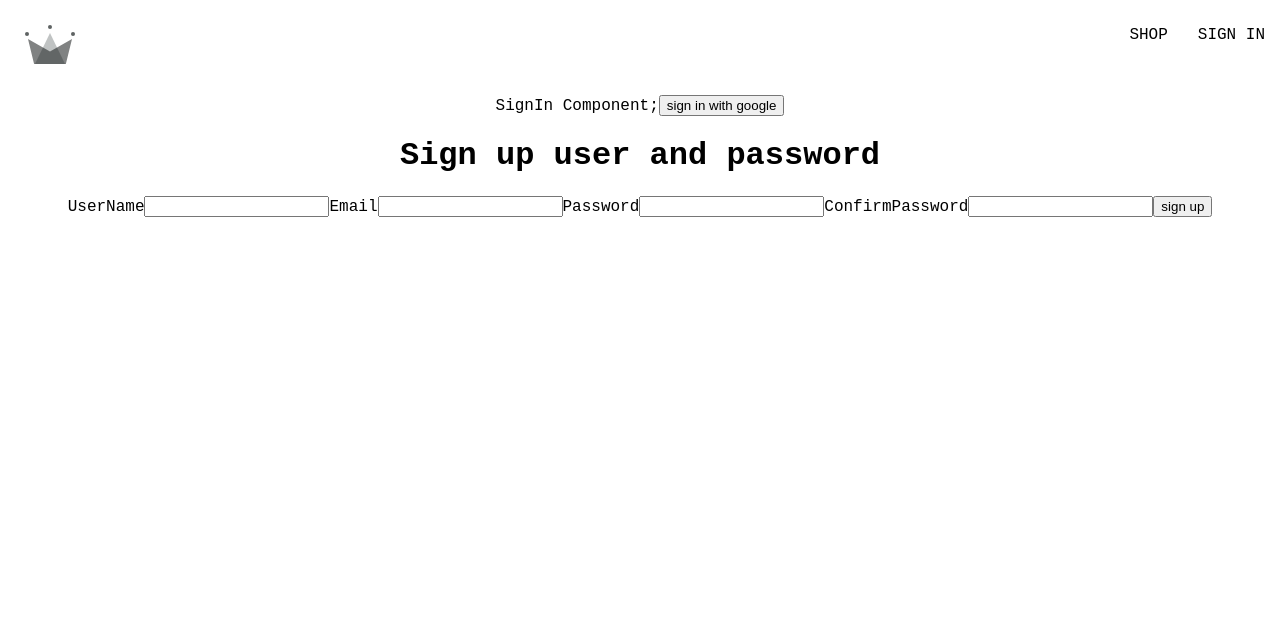
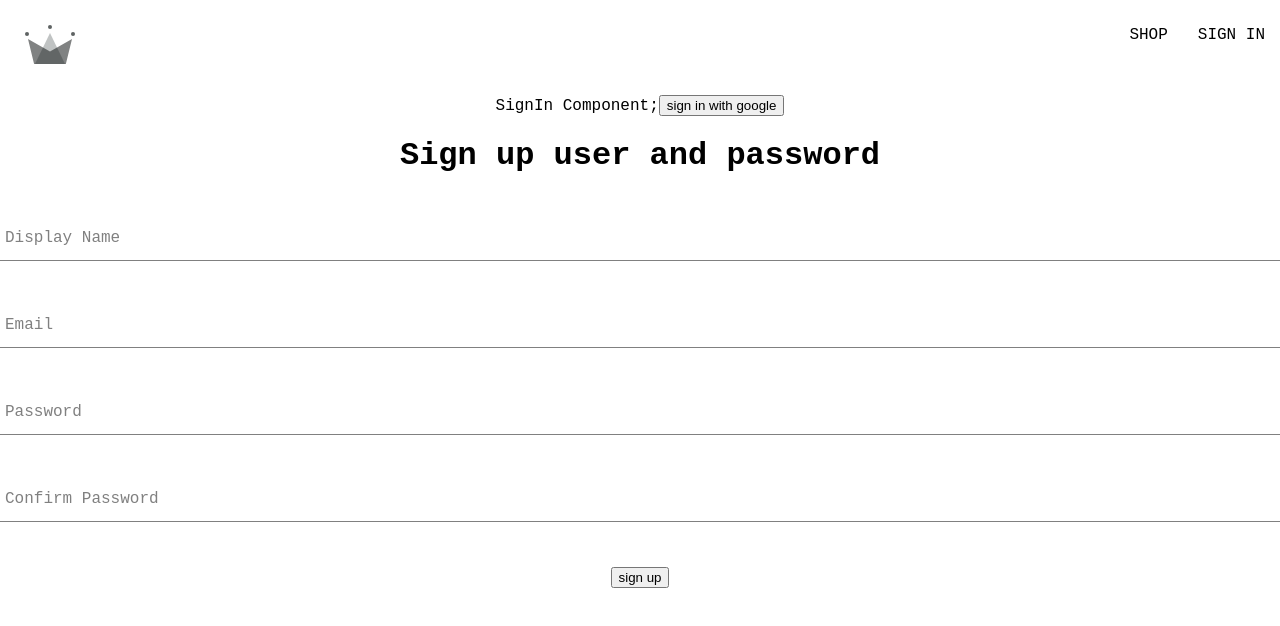
Before and after one commit to gaoyunke95/react-ecomm, a React (Create React App) app: page /sign-in in a window 1280 px wide. Shown: the top 626 px of the page. Built offline with nearby package versions, Linux system fonts and the light colour scheme; a web font is replaced by a local one.

Commit message:
add styles for form input

```diff
--- /dev/null
+++ b/src/components/form-input/form-input.component.jsx
@@ -0,0 +1,14 @@
+import './form-input.styles.scss'
+
+//use ...otherProps since it is object contains multiple props
+const FormInput = ({label, ...otherProps}) => {
+    return (
+        <div className="group">
+            <input className='form-input' {...otherProps}/>
+            <label className={`${otherProps.value.length ? 'shrink' : ''} form-input-label`}>{label}</label>
+
+        </div>
+    )
+}
+
+export default FormInput;
--- /dev/null
+++ b/src/components/form-input/form-input.styles.scss
@@ -0,0 +1,54 @@
+$sub-color: grey;
+$main-color: black;
+
+@mixin shrinkLabel {
+  top: -14px;
+  font-size: 12px;
+  color: $main-color;
+}
+
+.group {
+  position: relative;
+  margin: 45px 0;
+
+  .form-input {
+    background: none;
+    background-color: white;
+    color: $sub-color;
+    font-size: 18px;
+    padding: 10px 10px 10px 5px;
+    display: block;
+    width: 100%;
+    border: none;
+    border-radius: 0;
+    border-bottom: 1px solid $sub-color;
+    margin: 25px 0;
+
+    &:focus {
+      outline: none;
+    }
+
+    &:focus ~ .form-input-label {
+      @include shrinkLabel();
+    }
+  }
+
+  input[type='password'] {
+    letter-spacing: 0.3em;
+  }
+
+  .form-input-label {
+    color: $sub-color;
+    font-size: 16px;
+    font-weight: normal;
+    position: absolute;
+    pointer-events: none;
+    left: 5px;
+    top: 10px;
+    transition: 300ms ease all;
+
+    &.shrink {
+      @include shrinkLabel();
+    }
+  }
+}
--- a/src/components/sign-up/sign-up.component.jsx
+++ b/src/components/sign-up/sign-up.component.jsx
@@ -1,5 +1,6 @@
 import { useState } from "react";
 import { createAuthUserWithEmailAndPassword, createUserDocumentFromAuth } from "../../utils/firebase/firebase.utils";
+import FormInput from "../form-input/form-input.component";
 //initilize fields
 const defaultFormFields = {
   displayName: "",
@@ -31,7 +32,6 @@
     console.log("password matched");
 
     try {
-        //the in this we didnt tell firebase about the display name , so the display name will be null
         const {user} = await createAuthUserWithEmailAndPassword(email, password);
 
         await createUserDocumentFromAuth(user, {displayName});
@@ -44,9 +44,6 @@
         }
     }
 
-
-    // console.log(docRef);
-    // return docRef;
   }
   const handleChange = (event) => {
     const {name, value} = event.target; //descturing using {}
@@ -57,45 +54,42 @@
     <div>
       <h1>Sign up user and password</h1>
       <form onSubmit={handleSubmit}>
-        <label>UserName</label>
-        <input
-        //   className="sign-in-displayname"
+
+        <FormInput
+          label="Display Name"
           type="text"
           name="displayName"
           value={displayName}
           onChange={handleChange}
           required
-        ></input>
+        ></FormInput>
 
-        <label>Email</label>
-        <input
-        //   className="sign-in-email"
+        <FormInput
+          label='Email'
           type="email"
           name="email"
           value={email}
           onChange={handleChange}
           required
-        ></input>
+        ></FormInput>
 
-        <label>Password</label>
-        <input
-        //   className="sign-in-password"
+        <FormInput
+          label='Password'
           type="password"
           name="password"
           value={password}
           onChange={handleChange}
           required
-        ></input>
+        ></FormInput>
 
-        <label>ConfirmPassword</label>
-        <input
-        //   className="sign-in-confirm-password"
+        <FormInput
+          label='Confirm Password'
           type="password"
           name="confirmPassword"
           value={confirmPassword}
           onChange={handleChange}
           required
-        ></input>
+        ></FormInput>
 
         <button>sign up</button>
       </form>
```
